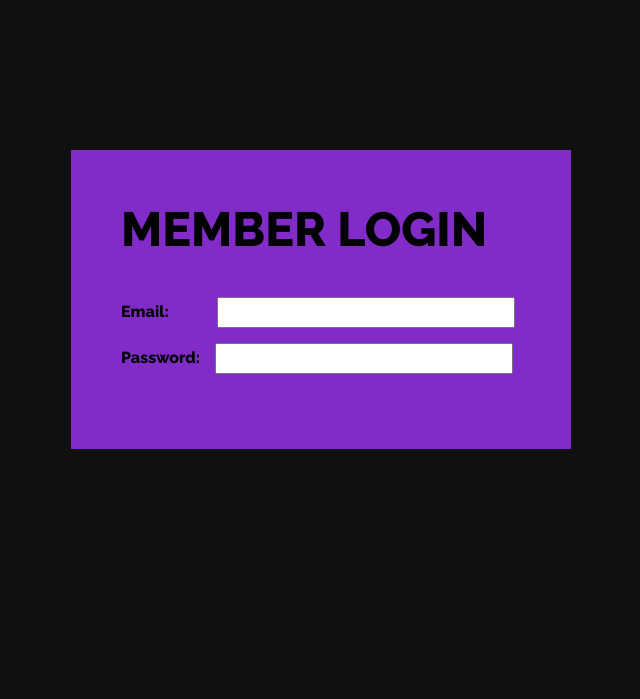
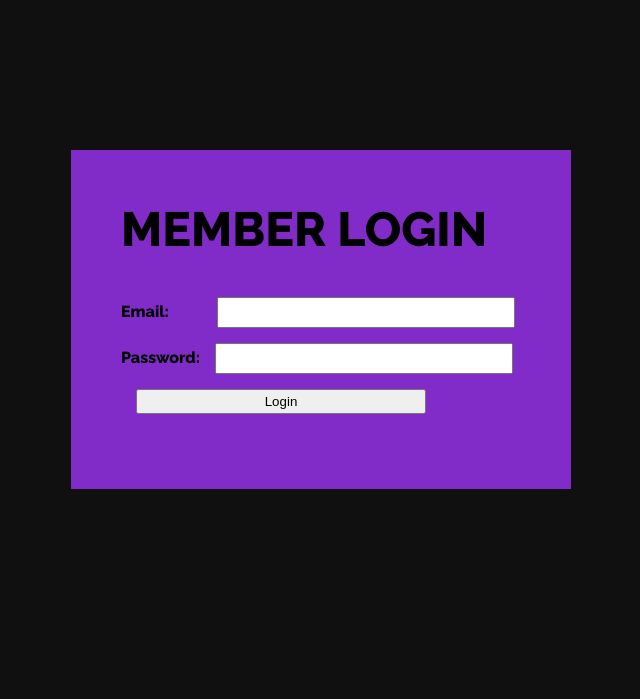
Before and after one commit to OnionKnightN/Globo_Gym_Website, a PHP site: page /login.php in a window 1280 px wide. Shown: the part 83-782 px from the top of the page, without its empty margins (319-959 px from the left). Run offline with PHP 8.4, Linux system fonts and the light colour scheme; some libraries are stand-ins or nearby versions.

Commit message:
Update login.php

```diff
--- a/globo_gym/login.php
+++ b/globo_gym/login.php
@@ -65,7 +65,7 @@
             <h1>MEMBER LOGIN</h1>
             <label for="email"><b>Email:</b></label><input type="email" name="email" id = "email"/>
             <label><b>Password:</b></label><input type="password" name="psw" required><br>
-            <input type="submit" name="submit" value="Login" hidden>
+            <input type="submit" name="submit" value="Login">
           </form>
       </div>
     </section>
```
